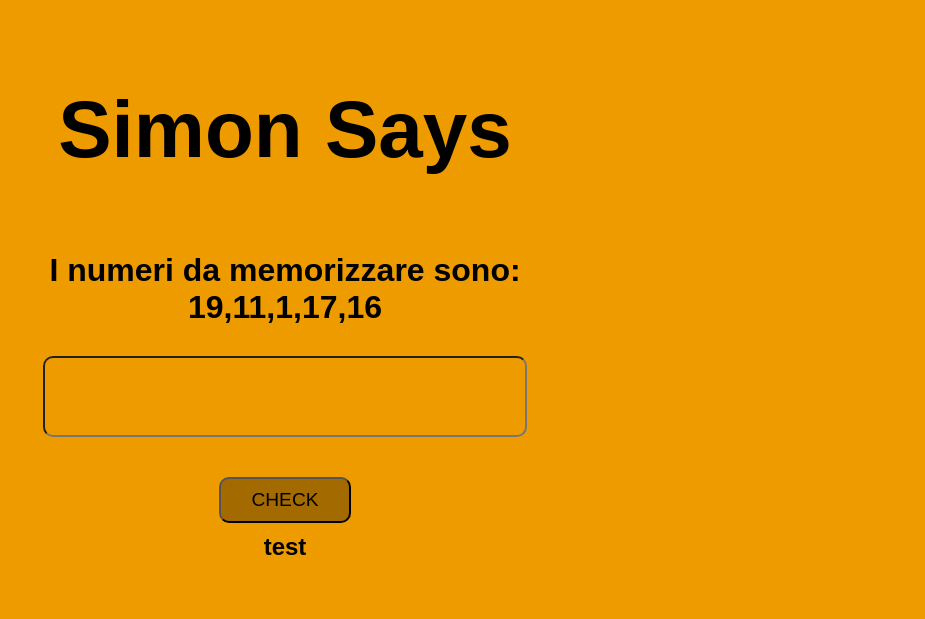
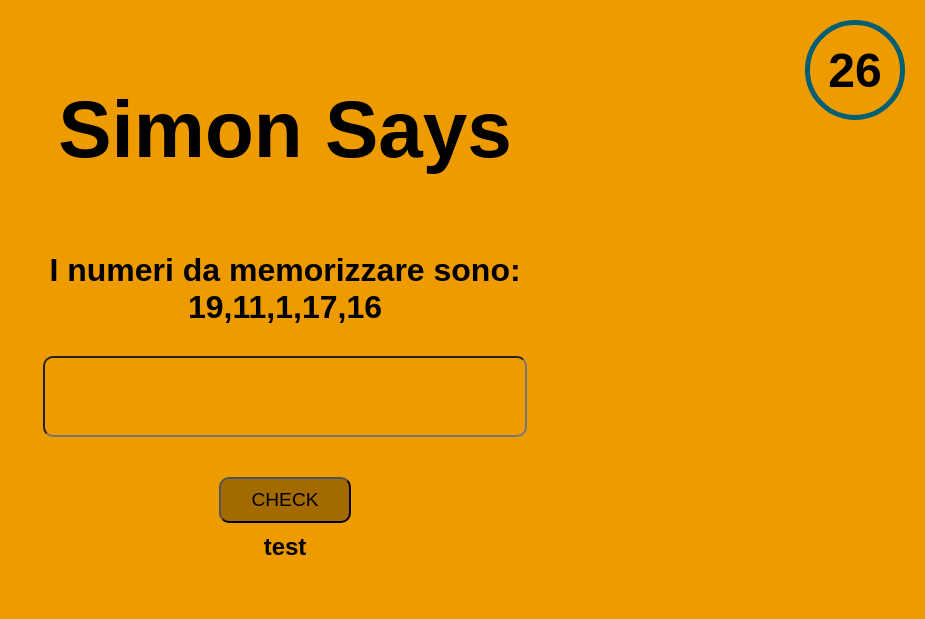
Before and after one commit to Neeiser/js-simon, a plain HTML site: page index.html in a window 1280 px wide. Shown: the whole page, without its empty margins (355-1280 px from the left). Drawn offline with Linux system fonts and the light colour scheme.

Commit message:
Timer countdown displayed

```diff
--- a/css/style.css
+++ b/css/style.css
@@ -10,6 +10,7 @@ body {
 }
 
 main{
+    position: relative;
     height: 700px;
     display: flex;
     justify-content: center;
@@ -50,3 +51,18 @@ h1{
     font-size: 1.2rem;
     border-radius: 10px;
 }
+
+#timer {
+    position: absolute;
+    top: 20px;
+    right: 20px;
+    font-size: 3rem;
+    font-weight: 900;
+    display: flex;
+    justify-content: center;
+    align-items: center;
+    height: 100px;
+    width: 100px;
+    border: 5px solid #005f73;
+    border-radius: 50%;
+}
--- a/index.html
+++ b/index.html
@@ -10,8 +10,10 @@
 <body>
     <main>
         <h1 id="title">Simon Says</h1>
+        <div id="timer"></div>
         <div class="container">
-            <h1 id="numbers-displayed">test</h1>
+            <h1 id="title-displayed">I numeri da memorizzare sono:</h1>
+            <h1 id="numbers-displayed">null</h1>
             <input type="text" name="" id="numbers-input">
             <input type="button" value="CHECK" id="check-btn">
             <h2 id="output">test</h2>
--- a/js/script.js
+++ b/js/script.js
@@ -28,7 +28,36 @@ while (randomNumbersArr.length < 5){
     console.log(randomNumbersArr)
 }
 
-numbersDisplayed.innerHTML = 'I numeri da memorizzare sono:' + '<br>' + randomNumbersArr;
+
+
+/*
+- Da lì parte un timer di 30 secondi.
+*/
+
+function timer() {
+    let counter = 30;
+    let timer = setInterval(function() {
+      document.getElementById("timer").innerHTML = counter;
+      counter--;
+      if (counter < 0) { /* PER BLOCCARLO ALLO 0 */
+        clearInterval(timer);
+      }
+    }, 1000);
+  }
+timer();
+
+/* setTimeout(timerCountdown, 3000);
+
+function timerCountdown(number) {
+    .....innerHTML = number;
+} */
+
+
+/*
+- Dopo aver nascosto i numeri chiedete all'utente di inserirli in ordine, uno alla volta.
+*/
+
+numbersDisplayed.innerHTML = randomNumbersArr;
 
 checkBtn.addEventListener('click', function(){
 
```
